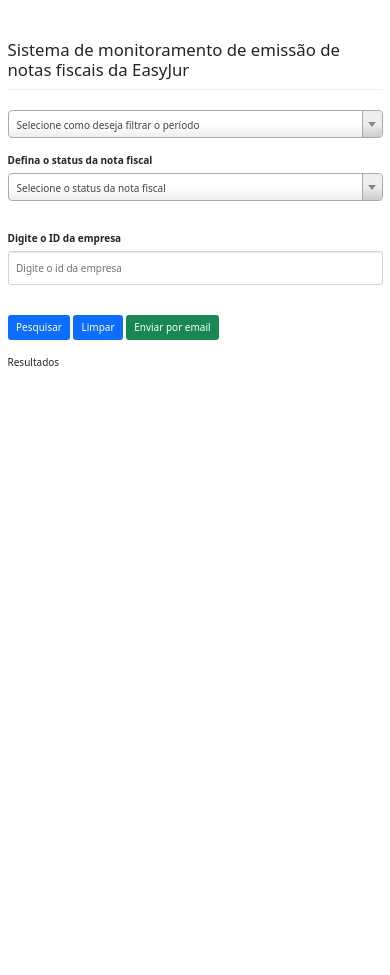
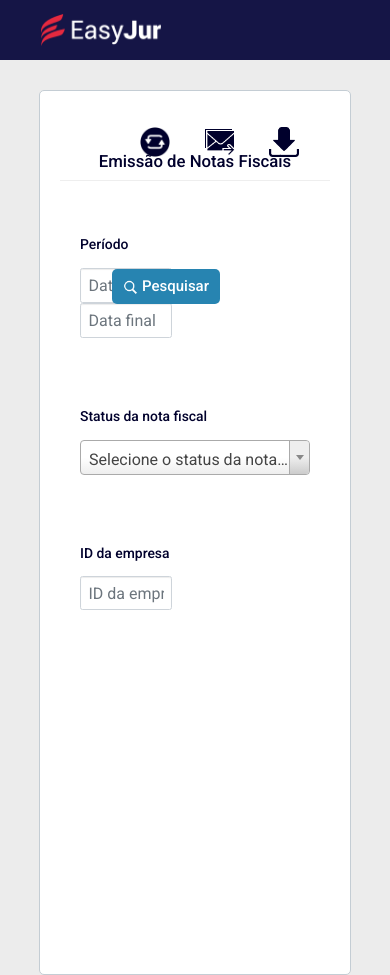
Before and after one commit to maraeliza/Monitoramento, a Flask app: page / in a window 390 px wide; the page is wider, and only the part inside the window is pictured. Before the commit the page ends 366 px from the top of that part, so only its background shows below. Run offline with Flask 3, Linux system fonts and the light colour scheme; some libraries are stand-ins or nearby versions.

Commit message:
Add files via upload

```diff
--- a/app.py
+++ b/app.py
@@ -1,4 +1,4 @@
-from flask import Flask, render_template, request, jsonify
+from flask import Flask, render_template, request, jsonify, send_file
 from sendEmail import *
 import os
 import requests
@@ -18,9 +18,9 @@
         data = request.get_json()
         print("Recebendo dados: ", data)
         if data:
-            print(data)
+            print("Dados recebidos",data)
             resultado = buscarDados(data)
-
+            print("Resultado da consulta",data)
             return jsonify({"result": resultado}), 200
         return jsonify({"error": "Data not found"}), 404
 
--- a/static/css/style.css
+++ b/static/css/style.css
@@ -0,0 +1,134 @@
+body{
+    background-color: #ECECEC;
+    font-family: "Roboto", sans-serif;
+    color: #00002c;
+}
+.container{
+    background-color: white;
+    padding: 20px;
+    border-radius: 5px;
+    margin: 20px;
+    width: 80%;
+    align-self: center;
+    margin:auto;
+    margin-top: 90px;
+    border:solid 1px #C4CDD4;
+    position:relative;
+}
+
+.divOp input {
+    width: 40%;
+    margin-right: 10px;
+}
+
+.divOp {
+    padding:20px;
+
+
+}
+.divOp h4{
+    margin-top: 15px;
+    padding-bottom: 10px;
+}
+.sel{
+    width: 200px !important;
+}
+
+.btn {
+    padding-right: 10px !important;
+    padding-left: 10px !important;
+    padding-top:5px !important;
+    padding-bottom:5px !important;
+    font-size: 18px;
+    border-radius: 5px;
+    margin-right: 10px;
+}
+.btn img{
+    width:30px;
+}
+
+.btn img:hover {
+    transform: scale(1.1);
+}
+.campos{
+    position: relative;
+}
+#btnPesquisar{
+    background-color: #2784B1;
+    float: right;
+    position:absolute;
+    top:68px;
+    right:100px;
+    color:white;
+    font-weight: 500;
+    font-size: 15px;
+}
+#btnPesquisar:hover{
+    background-color: #05608C;
+    box-shadow: 0px 0px 5px #00283b69;
+}
+#btnPesquisar img{
+    width: 15px;
+}
+.divBtns{
+
+    position:absolute;
+    top:30px;
+    right:30px;
+}
+.campoData{
+    font-size: 16px;
+    min-height: 35px;
+}
+#idEmpresa{
+    font-size: 16px;
+}
+
+#select2-status-container {
+    font-size: 16px; /* Ajusta o tamanho da fonte */
+
+}
+
+.select2-selection__rendered {
+    padding: 5px; /* Espaçamento interno */
+    line-height: 40px; /* Altura da linha igual à altura da caixa */
+    height: 40px; /* Altura da caixa de seleção */
+    display: flex;
+    align-items: center; /* Centraliza verticalmente o texto */
+
+}
+
+.select2-selection {
+    min-height: 35px; /* Ajusta a altura da caixa de seleção */
+
+}
+.select2-selection__arrow {
+    min-height: 33px; /* Ajusta a altura da caixa de seleção */
+
+}
+
+.navbar{
+    background-color: #151546;
+    width:100%;
+    height: 60px;
+    position:absolute;
+    top:0;
+    left:0;
+    border-radius: 0px;
+}
+
+.navbar img{
+    position: absolute;
+    float: left ;
+    width: 120px;
+    left: 40px;
+}
+
+#tb_resultados, #grafico{
+    width:80%;
+
+}
+
+.res{
+    width: 80%;
+}
--- a/static/js/index.js
+++ b/static/js/index.js
@@ -1,7 +1,5 @@
 $(document).ready(() => {
 
-  $("#setModo").hide();
-  $("#setPeriodo").hide();
 
 
 
@@ -50,13 +48,112 @@
   $("#modoFiltro").on("change", function () {
     $("#setModo").hide();
     $("#setPeriodo").hide();
-
     $("#" + $("#modoFiltro").val()).show()
 
   })
+  $("#btnBaixar").click(() => {
+    formulario = processarDados(true, false);
+    enviarDados(formulario,true, false)
+  });
+  $("#btnEnviar").click(() => {
+    formulario = processarDados(false, true);
+    enviarDados(formulario,false, true)
+  });
+
   $("#btnPesquisar").click(() => {
+    formulario = processarDados(false, false);
+    enviarDados(formulario,false, false)
 
-    formulario = processarDados();
+  })
+
+
+})
+
+function exibirDados(data) {
+
+  var result = []
+  var grafico = []
+  var contagemData = {}
+  for (var i = 0; i < data.result.length; i++) {
+
+    linha = data.result[i]
+
+    var dataEmissao = new Date(linha[4]).getDate();
+    if (contagemData[dataEmissao]) {
+      contagemData[dataEmissao]++
+    } else {
+      contagemData[dataEmissao] = 1
+    }
+
+
+    linha[5] = linha[5].toUpperCase().replace("TB_", "").replace("S", "")
+
+    linha[4] = linha[4].replace("GMT", "")
+    linha[4] = substituirDiaSemana(linha[4])
+
+    linha[3] = linha[3].replace("GMT", "")
+    linha[3] = substituirDiaSemana(linha[3])
+
+    obj = {
+      "ID EMPRESA": linha[0],
+      "ID": linha[1],
+      "TIPO": linha[5],
+      "STATUS": traduzirStatus(linha[2]),
+      "DATA EMISSAO": linha[4],
+      "DATA ULTIMA ATUALIZAÇÃO": linha[3]
+    }
+    result.push(obj)
+  }
+  for (var data in contagemData) {
+    grafico.push({ data: data, count: contagemData[data] });
+  }
+  criarGrafico(grafico, linha[2])
+  var tabela = $('#tb_resultados').DataTable();
+  tabela.destroy()
+
+  $('#tb_resultados').DataTable({
+    data: result,
+    columns: [
+      { title: "ID EMPRESA", data: "ID EMPRESA" },
+      { title: "TIPO", data: "TIPO" },
+      { title: "ID", data: "ID" },
+      { title: "STATUS", data: "STATUS" },
+      { title: "DATA DE EMISSAO", data: "DATA EMISSAO" },
+      { title: "DATA DE ÚLTIMA ATUALIZAÇÃO", data: "DATA ULTIMA ATUALIZAÇÃO" },
+    ],
+
+    paging: true,
+    searching: true,
+    ordering: true,
+    select: true,
+    language: {
+      "decimal": ",",
+      "thousands": ".",
+      "lengthMenu": "Mostrar _MENU_ registros por página",
+      "zeroRecords": "Nenhum registro encontrado",
+      "info": "Mostrando _START_ até _END_ de _TOTAL_ registros",
+      "infoEmpty": "Mostrando 0 até 0 de 0 registros",
+      "infoFiltered": "(filtrado de _MAX_ registros no total)",
+      "search": "Buscar:",
+      "paginate": {
+        "first": "Primeiro",
+        "last": "Último",
+        "next": "Próximo",
+        "previous": "Anterior"
+      },
+      "loadingRecords": "Carregando...",
+      "processing": "Processando...",
+      "emptyTable": "Nenhum dado disponível na tabela",
+      "aria": {
+        "sortAscending": ": ativar para ordenar a coluna em ordem crescente",
+        "sortDescending": ": ativar para ordenar a coluna em ordem decrescente"
+      }
+    }
+
+  })
+}
+
+function enviarDados(formulario, baixar, enviarEmail) {
 
   $.ajax({
     url: "/getData",
@@ -66,6 +163,13 @@
     success: function (data) {
 
       console.log("Recebido de resposta:", data);
+      if(baixar == false && enviarEmail == false){
+        exibirDados(data)
+      }else if(baixar == true){
+        console.log("realizar download do excel")
+      }else if(enviarEmail == true){
+        console.log("enviar relatório em excel por e-mail")
+      }
 
     },
     error: function (jqXHR, textStatus, errorThrown) {
@@ -74,18 +178,39 @@
 
     }
   })
-  })
 
+}
+function substituirDiaSemana(dataStr) {
+  const diasSemana = {
+    "Mon": "Seg",
+    "Tue": "Ter",
+    "Wed": "Qua",
+    "Thu": "Qui",
+    "Fri": "Sex",
+    "Sat": "Sab",
+    "Sun": "Dom"
+  };
 
-})
+  return dataStr.replace(/\b(Mon|Tue|Wed|Thu|Fri|Sat|Sun)\b/g, (match) => diasSemana[match]);
+}
+function traduzirStatus(status) {
+  const listaStatus = {
+    "ERROR": "ERRO AO EMITIR",
+    "CANCELED": "CANCELADA",
+    "SCHEDULED": "AGENDADA",
+    "AUTHORIZED": "EMITIDA"
 
-function getToday(){
+  };
+
+  return status.replace(/\b(ERROR|CANCELED|SCHEDULED|AUTHORIZED)\b/g, (match) => listaStatus[match]);
+}
+function getToday() {
 
 
   dia = new Date().getDate();
   mes = "";
 
-    if(new Date().getMonth() < 9){
+  if (new Date().getMonth() < 9) {
     mes = "0"
   }
   mes += new Date().getMonth() + 1;
@@ -99,26 +224,28 @@
     ano: ano
   }
 }
-function processarDados(){
+function processarDados(baixar, enviarEmail) {
   var data = getPeriodo();
   var status = $("#status").val();
   var idEmpresa = $("#idEmpresa").val();
 
-
+  console.log(baixar)
   return {
     dataFim: data.dataFim,
     dataInicio: data.dataInicio,
     status: status,
-    idEmpresa: idEmpresa
+    idEmpresa: idEmpresa,
+    baixar: baixar,
+    enviarEmail: enviarEmail
   }
 }
 
-function getNumber(data){
+function getNumber(data) {
   newData = data.split("/");
   dia = newData[0];
   mes = newData[1];
   ano = newData[2];
-  newData = newData.join("-");
+  newData = [ano, mes, dia].join("-");
   return {
     dia: dia,
     mes: mes,
@@ -128,38 +255,38 @@
 }
 
 
-function getPeriodo(){
+function getPeriodo() {
   var dataFim = ''
   var dataInicio = ''
 
-  if($("#modoFiltro").val()=="0"){
+  if ($("#modoFiltro").val() == "0") {
     dataInicio = "2024-01-01";
     dataFim = getToday().data;
     console.log(dataFim)
-  } else if($("#modoFiltro").val()=="setPeriodo"){
+  } else if ($("#modoFiltro").val() == "setPeriodo") {
 
     dataFim = $("#dataFim").val();
     dataInicio = $("#dataInicio").val();
     dataFim = getNumber(dataFim).data;
     dataInicio = getNumber(dataInicio).data;
   }
-  else if($("#modoFiltro").val()=="setModo"){
+  else if ($("#modoFiltro").val() == "setModo") {
 
     dataFim = '';
     var op = $("#modo").val();
     var today = new Date();
-    if(op == "dia"){
+    if (op == "dia") {
 
 
       // Subtrai 7 dias da data atual
       today.setDate(today.getDate() - 1);
       dataInicio = processData(today).data
       console.log(dataInicio)
-    }else if(op == "sem"){
+    } else if (op == "sem") {
       today.setDate(today.getDate() - 7);
       dataInicio = processData(today).data
       console.log(dataInicio)
-    }else {
+    } else {
       dia = processData(today).dia - 1
       today.setDate(today.getDate() - dia);
       dataInicio = processData(today).data
@@ -168,15 +295,24 @@
 
 
   }
+  if (dataInicio == "") {
+    dataInicio = "2024-01-01";
+  }
+  if (dataFim == "") {
+    var today = new Date();
+    dia = processData(today).dia
+    today.setDate(today.getDate() - dia);
+    dataFim = processData(today).data
+  }
   return {
-    dataFim:dataFim,
-    dataInicio:dataInicio
+    dataFim: dataFim,
+    dataInicio: dataInicio
   }
 }
 
-function processData(data){
+function processData(data) {
   dia = data.getDate();
-  if(data.getMonth() < 9){
+  if (data.getMonth() < 9) {
     mes = "0"
   }
   mes += data.getMonth() + 1;
@@ -189,4 +325,54 @@
     mes: mes,
     ano: ano
   }
+}// Variável para armazenar a instância do gráfico
+let meuGrafico;
+
+// Função para criar ou atualizar o gráfico
+function criarGrafico(grafico, status) {
+  console.log(status)
+  var corStatus = {
+    "ERROR": ["#ffb1c3", "darkred"],
+    "CANCELED": ["#d8d8d8", "black"],
+    "SCHEDULED": ["#b1ceff", "darkblue"],
+    "AUTHORIZED": ["#004e3c", "darkgreen"]
   }
+  const canvas = document.getElementById('grafico');
+
+  // Verifica se o elemento canvas existe
+  if (!canvas) {
+    console.error("Elemento canvas não encontrado!");
+    return;
+  }
+
+  const ctx = canvas.getContext('2d');
+
+  // Destruir o gráfico existente, se houver
+  if (meuGrafico) {
+    meuGrafico.destroy();
+  }
+
+  // Criar um novo gráfico
+  meuGrafico = new Chart(ctx, {
+    type: 'bar', // ou 'line', 'pie', etc.
+    data: {
+      labels: grafico.map(row => row.data), // As datas
+      datasets: [
+        {
+          label: 'Notas por dia',
+          data: grafico.map(row => row.count), // As contagens
+          backgroundColor: corStatus[status][0],
+          borderColor: corStatus[status][0],
+          borderWidth: 1
+        }
+      ]
+    },
+    options: {
+      scales: {
+        y: {
+          beginAtZero: true
+        }
+      }
+    }
+  });
+}
--- a/templates/index.html
+++ b/templates/index.html
@@ -2,7 +2,10 @@
 <html lang="en">
 <head>
     <meta charset="UTF-8">
-    <!--SWAL 2-->
+    <link rel="preconnect" href="https://fonts.googleapis.com">
+    <link rel="preconnect" href="https://fonts.gstatic.com" crossorigin>
+    <link href="https://fonts.googleapis.com/css2?family=Roboto:ital,wght@0,100;0,300;0,400;0,500;0,700;0,900;1,100;1,300;1,400;1,500;1,700;1,900&display=swap" rel="stylesheet">
+        <!--SWAL 2-->
     <script src="
     https://cdn.jsdelivr.net/npm/sweetalert2@11.12.4/dist/sweetalert2.all.min.js
     "></script>
@@ -48,74 +51,76 @@
     <!--LOCAL-->
     <link rel="stylesheet" href="../static/css/style.css">
 
+    <!--DATATABLE-->
+    <link rel="stylesheet" href="https://cdn.datatables.net/2.1.7/css/dataTables.dataTables.css" />
+    <script src="https://cdn.datatables.net/2.1.7/js/dataTables.js"></script>
+
+    <!--CHART-->
+    <script src="https://cdn.jsdelivr.net/npm/chart.js"></script>
     <!--Titulo-->
     <link rel="icon" href="../static/imgs/clock.ico" type="image/x-icon">
     <title>ProSuporte</title>
 </head>
 
 <body id="site" >
-
+    <header class="navbar">
+        <img src="../static/imgs/logo-empresa.png">
+    </header>
 
     <div class="container">
-        <h2 class="page-header">Sistema de monitoramento de emissão de notas fiscais da EasyJur</h2>
+        <h2 class="page-header text-center">Emissão de Notas Fiscais</h2>
 
         <div>
-            <div>
-                <select id="modoFiltro">
-                    <option value="0">Selecione como deseja filtrar o período</option>
-                    <option value="setPeriodo">DEFINIR PERÍODO</option>
-                    <option value="setModo">POR PERÍODO</option>
-                </select>
+            <div class=" divBtns  ">
+                    <button title="Limpar Campos" id="btnLimpar" class="btn"><img src="../static/imgs/repetir.png"></button>
+                    <button title="Enviar para o e-mail" id="btnEnviar" class="btn"><img src="../static/imgs/email_enviar.png"></button>
+                    <button title="Fazer Download" id="btnBaixar" class="btn"><img src="../static/imgs/baixar.png"></button>
 
-                <div id="setPeriodo">
-                    <h3>POR PERÍODO</h3>
+                </div>
+            <div class="campos">
 
-                    <label>Escolha o período: </label>
-                    <input  class="form-control" id="dataInicio">
-                    <input class="form-control" id="dataFim">
+                <div class="form-group divOp col-lg-4 col-md-4" id="setPeriodo">
+                    <h4>Período</h4>
+
+                    <input placeholder="Data de início"  class="campoData form-control col-lg-4 col-md-6" id="dataInicio">
+                    <input placeholder="Data final" class="campoData form-control col-lg-4 col-md-6" id="dataFim">
                 </div>
 
-                <br>
-                <div id="setModo">
-                    <h3>POR MODO</h3>
-                    <select id="modo">
-                        <option value="dia">HOJE</option>
-                        <option value="sem">ESSA SEMANAL</option>
-                        <option value="mes">ESSE MÊS</option>
-                    </select>
-                </div>
+                <div class="form-group divOp setStatus col-lg-4 col-md-4 ">
 
-                <br>
-                <div class="setStatus">
-                    <label>Defina o status da nota fiscal</label>
-                    <select id="status">
+                    <h4>Status da nota fiscal</h4>
+                    <select  id="status">
                         <option value="0">Selecione o status da nota fiscal</option>
                         <option value="1">ERRO</option>
                         <option value="2">AGENDADA</option>
                         <option value="3">EMITIDA</option>
-
+                        <option value="4">CANCELADA</option>
                     </select>
                 </div>
 
-                <br><br>
-                <div id="setId">
-                    <label>Digite o ID da empresa</label>
-                    <input class="form-control" id="idEmpresa" placeholder="Digite o id da empresa">
+                <div id="setId" class=" divOp col-lg-4 col-md-4">
+                    <h4> ID da empresa</h4>
+                    <input class="form-control" id="idEmpresa" placeholder="ID da empresa">
 
                 </div>
-                <br><br>
-                <button id="btnPesquisar" class="btn btn-primary">Pesquisar</button>
-                <button id="btnLimpar" class="btn btn-primary">Limpar</button>
-                <button id="btnEnviar" class="btn btn-success">Enviar por email</button>
+
+
+                <button title="Pesquisar" id="btnPesquisar" class="btn" >
+                    <img src="../static/imgs/pesquisar2.png">
+                    Pesquisar
+                </button>
 
             </div>
 
         </div>
 
-        <div>
-            <br>
-            <div> Resultados </div>
-            <div id="resultados"></div>
+        <div class="res">
+            <center>
+                <table id="tb_resultados"></table>
+                <div style="width: 800px;"><canvas id="grafico"></canvas></div>
+            </center>
+
+
         </div>
     </div>
 
```
Also changed, not shown: lerDB.py (+43 -14 lines), static/imgs/baixar.png (added), static/imgs/logo-empresa.png (added), static/imgs/pesquisar.png (added), static/imgs/pesquisar2.png (added), static/imgs/pesquisar3.png (added), static/imgs/repetir.png (added). Lines whose indentation alone changed are shown as unchanged.
